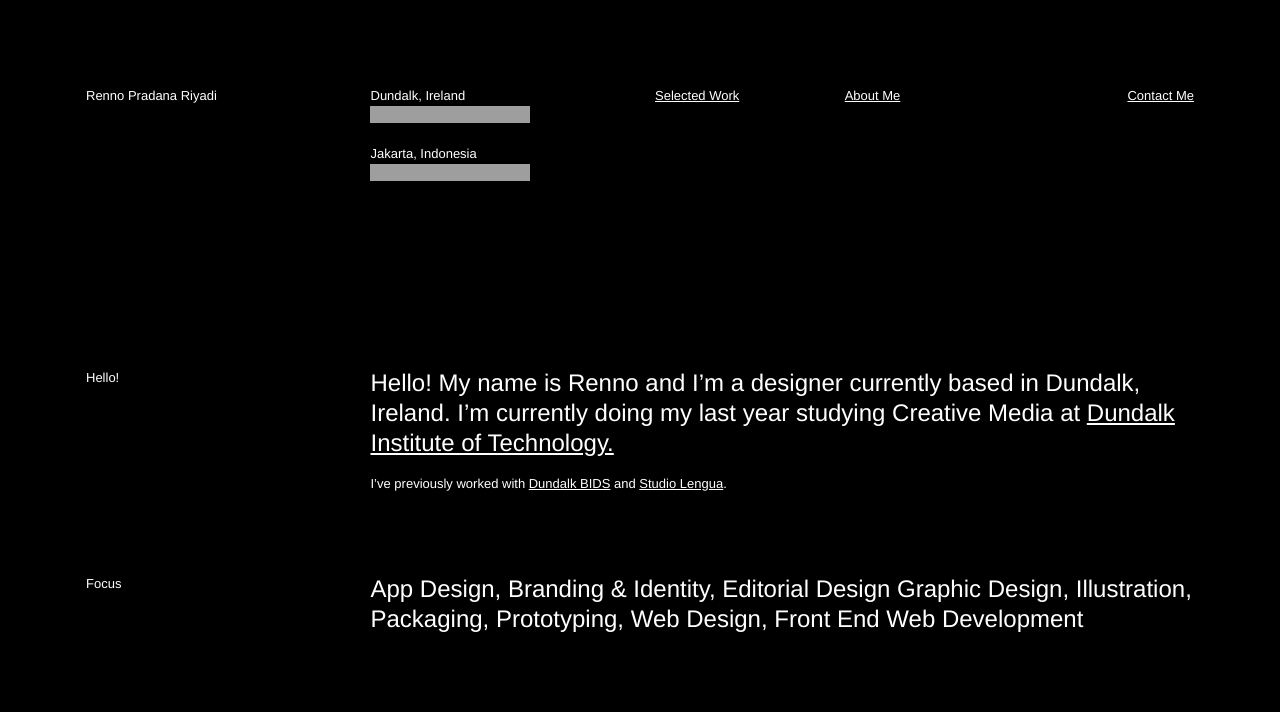
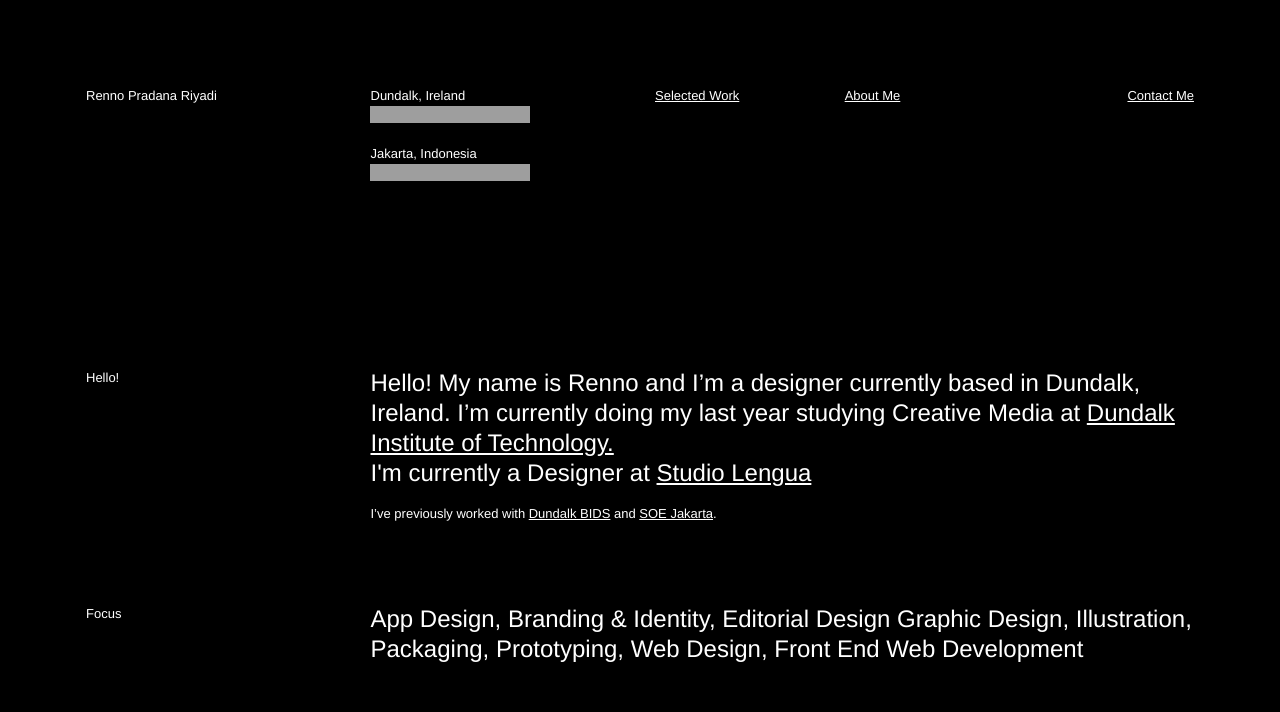
Before and after one commit to riyadirenno/portfolio, a plain HTML site: page index.html in a window 1280 px wide. Shown: the top 712 px of the page. Drawn offline with nearby package versions, Linux system fonts and the light colour scheme; grey boxes are pictures that could not be loaded; a script that the page names is missing.

Commit message:
update new hello section

```diff
--- a/index.html
+++ b/index.html
@@ -70,8 +70,9 @@
       </div>
 
       <div class="col-md-9 col-xs-12">
-        <p class="text-26px">Hello! My name is Renno and I’m a designer currently based in Dundalk, Ireland. I’m currently doing my last year studying Creative Media at <a href="https://www.dkit.ie/">Dundalk Institute of Technology.</a></p>
-        <p class="text-small">I’ve previously worked with <a href="http://dundalktown.ie/">Dundalk BIDS</a> and <a href="https://www.instagram.com/studiolengua/?hl=en">Studio Lengua</a>.</p>
+        <p class="text-26px">Hello! My name is Renno and I’m a designer currently based in Dundalk, Ireland. I’m currently doing my last year studying Creative Media at <a href="https://www.dkit.ie/">Dundalk Institute of Technology.</a>
+        <br>I'm currently a Designer at <a href="https://www.instagram.com/studiolengua/?hl=en">Studio Lengua</a></p>
+        <p class="text-small">I’ve previously worked with <a href="http://dundalktown.ie/">Dundalk BIDS</a> and <a href="https://www.soejakarta.com/">SOE Jakarta</a>.</p>
       </div>
 
     </div>
```
